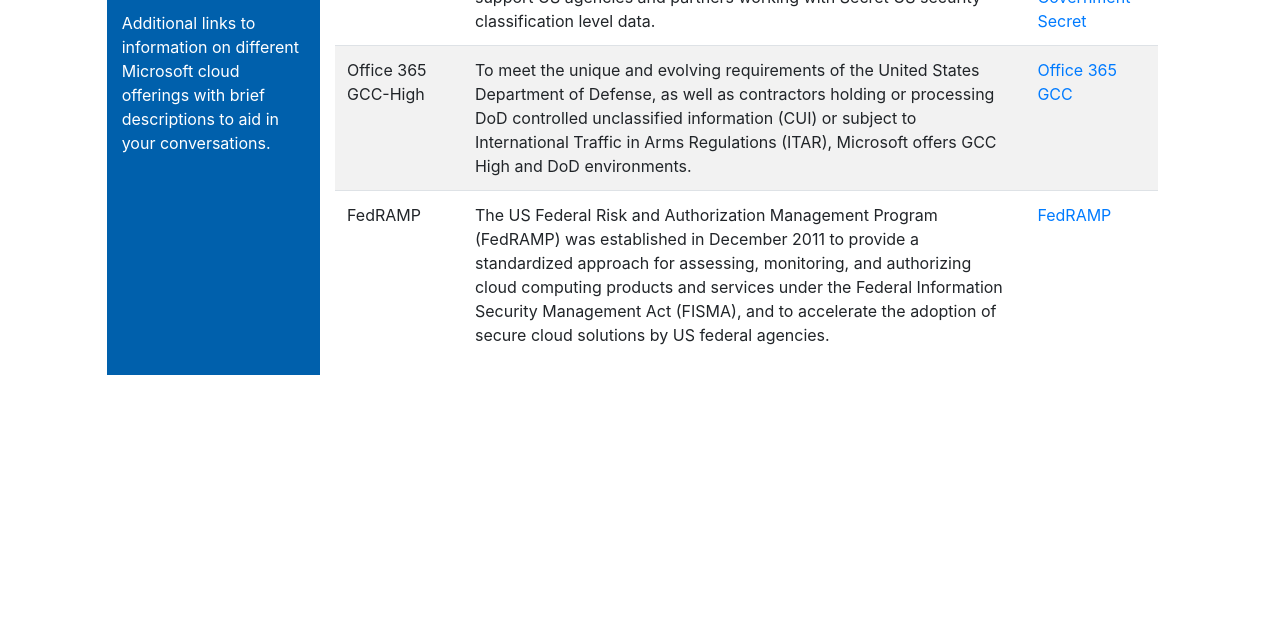
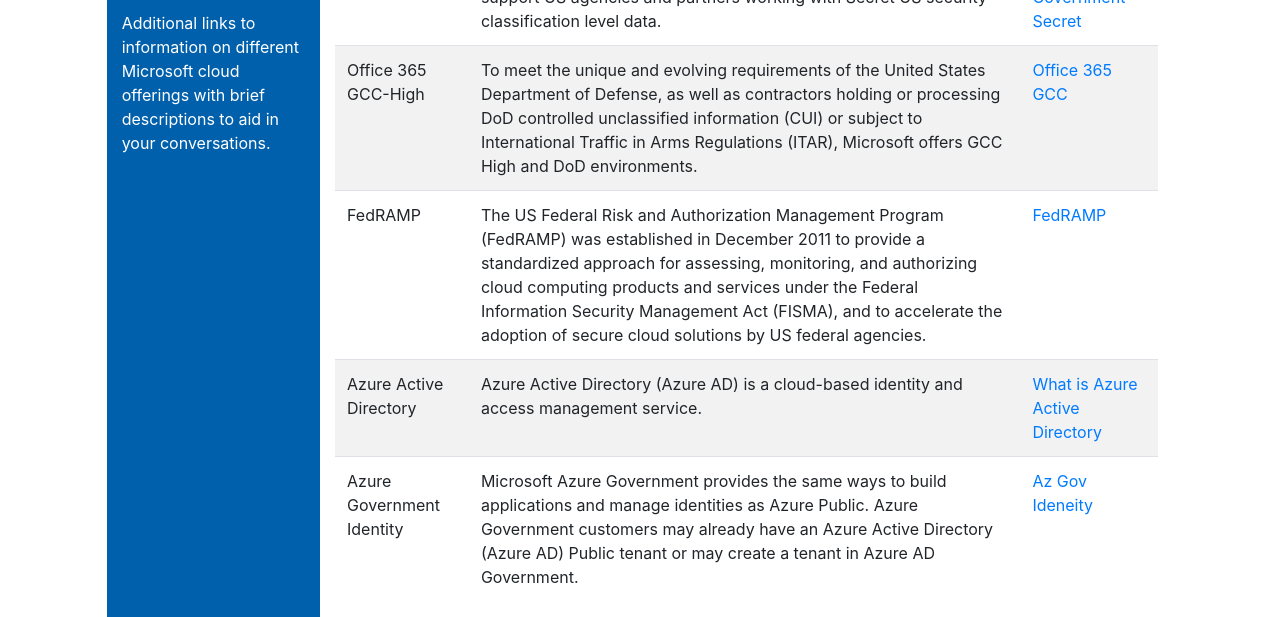
Before and after one commit to hibbertda/www-MSCloudMap, a plain HTML site: page links.html in a window 1280 px wide. Shown: the part 303-920 px from the top of the page. Before the commit the page ends 800 px from the top, so only its background shows below. Drawn offline with nearby package versions, Linux system fonts and the light colour scheme.

Commit message:
link updates

```diff
--- a/links.html
+++ b/links.html
@@ -67,6 +67,16 @@
                 <td>The US Federal Risk and Authorization Management Program (FedRAMP) was established in December 2011 to provide a standardized approach for assessing, monitoring, and authorizing cloud computing products and services under the Federal Information Security Management Act (FISMA), and to accelerate the adoption of secure cloud solutions by US federal agencies.</td>
                 <td><a href="https://docs.microsoft.com/en-us/azure/compliance/offerings/offering-fedramp">FedRAMP</a></td>
               </tr>
+              <tr>
+                <td>Azure Active Directory</td>
+                <td>Azure Active Directory (Azure AD) is a cloud-based identity and access management service.</td>
+                <td><a href="https://docs.microsoft.com/en-us/azure/active-directory/fundamentals/active-directory-whatis">What is Azure Active Directory</a></td>
+              </tr>
+              <tr>
+                <td>Azure Government Identity</td>
+                <td>Microsoft Azure Government provides the same ways to build applications and manage identities as Azure Public. Azure Government customers may already have an Azure Active Directory (Azure AD) Public tenant or may create a tenant in Azure AD Government.</td>
+                <td><a href="https://docs.microsoft.com/en-us/azure/azure-government/documentation-government-plan-identity">Az Gov Ideneity</a></td>
+              </tr>
             </tbody>
           </table>
         </div>
```
Also changed, not shown: img/MSCloudMap_SVG.svg.
